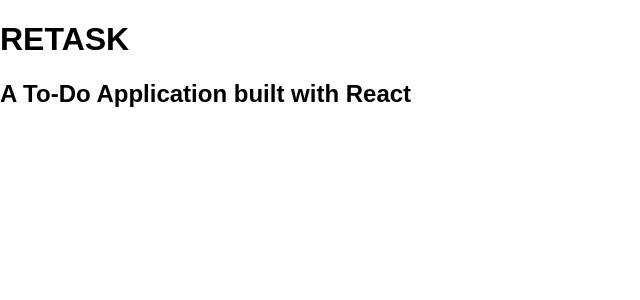
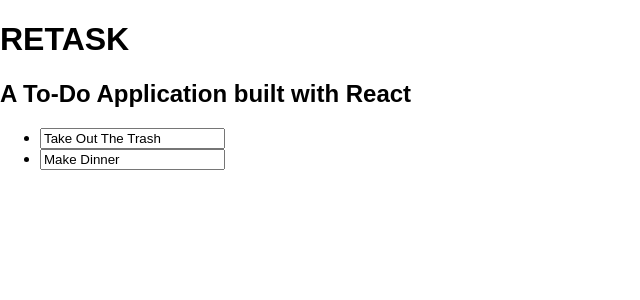
Before and after one commit to nsmeds/retask, a React (Create React App) app: page / in a window 1280 px wide. Shown: the top 300 px of the page, without its empty margins (0-640 px from the left). Built offline with nearby package versions, Linux system fonts and the light colour scheme.

Commit message:
laying out basic structure and functionality

```diff
--- a/src/App.js
+++ b/src/App.js
@@ -1,11 +1,43 @@
 import React, { Component } from 'react';
+import Todos from './components/Todos';
 
 class App extends Component {
+
+    constructor(props) {
+        super(props);
+        this.state = {
+            todos: [
+                {
+                    id: 0,
+                    title: 'Take Out The Trash',
+                    completed: true
+                },
+                {
+                    id: 1,
+                    title: 'Make Dinner',
+                    completed: true
+                }
+            ],
+            handleInputChange: this.handleInputChange
+        }
+
+    }
+
+    handleInputChange = event => {
+        let target = event.target;
+        let value = target.value;
+        let name = target.name;
+        this.setState({
+            [name]: value
+        })
+    }
+
     render() {
         return (
             <div className="App">
                 <h1>RETASK</h1>
                 <h2>A To-Do Application built with React</h2>
+                <Todos {... this.state} />
             </div>
         );
     }
--- /dev/null
+++ b/src/components/Todos.js
@@ -0,0 +1,20 @@
+import React from 'react';
+
+const Todos = props => {
+
+    console.log('props from Todos', props);
+
+    let allTodos = props.todos.map((todo, index) =>
+        <li key={index}>
+            <input key={todo.id} name="title" value={todo.title} onChange={props.handleInputChange} />
+        </li>
+    )
+
+    return (
+        <ul>
+            {allTodos}
+        </ul>
+    )
+}
+
+export default Todos;
```
